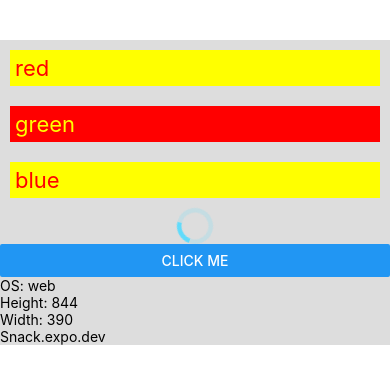
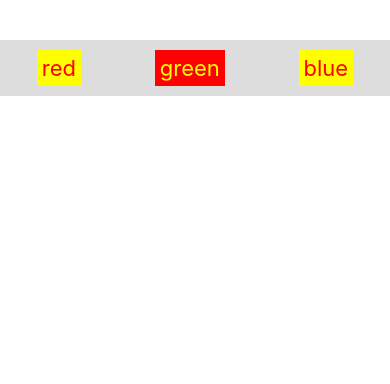
Before and after one commit to stockmeierb/ColorCatalog, a React Native app: screen / in a window 390 px wide. Shown: the top 384 px of the page. Built offline with nearby package versions, Linux system fonts and the light colour scheme.

Commit message:
remove excess componenets and flexbox stuff

```diff
--- a/App.js
+++ b/App.js
@@ -14,22 +14,26 @@ const onButtonPress = () => {
     <Text style={[styles.text, styles.selectedText]} >green</Text>
     <Text style={styles.text} >blue</Text>
 
-      <ActivityIndicator size="large" color={"#61DBFB"} />
-      <Button title="click me"  onPress={onButtonPress} onButtonPress />
-    <Text>OS: {Platform.OS}</Text>
-    <Text>Height: {height}</Text>
-    <Text>Width: {width}</Text>
-    <Text>Snack.expo.dev</Text>
+      {/* <ActivityIndicator size="large" color={"#61DBFB"} /> */}
+      {/* <Button title="click me"  onPress={onButtonPress} onButtonPress /> */}
+    {/* <Text>OS: {Platform.OS}</Text> */}
+    {/* <Text>Height: {height}</Text> */}
+    {/* <Text>Width: {width}</Text> */}
+    {/* <Text>Snack.expo.dev</Text> */}
     </View>
   );
 }
 
 const styles = StyleSheet.create({
   page: {
+    flexDirection: "row",
+    justifyContent: "space-around",
+    alignItems: "flex-start",
     marginTop: 40,
     backgroundColor: "#DDD",
   },
   text: {
+    textAlign:"center",
     fontSize: 22,
     color: "red",
     backgroundColor: "yellow",
```
